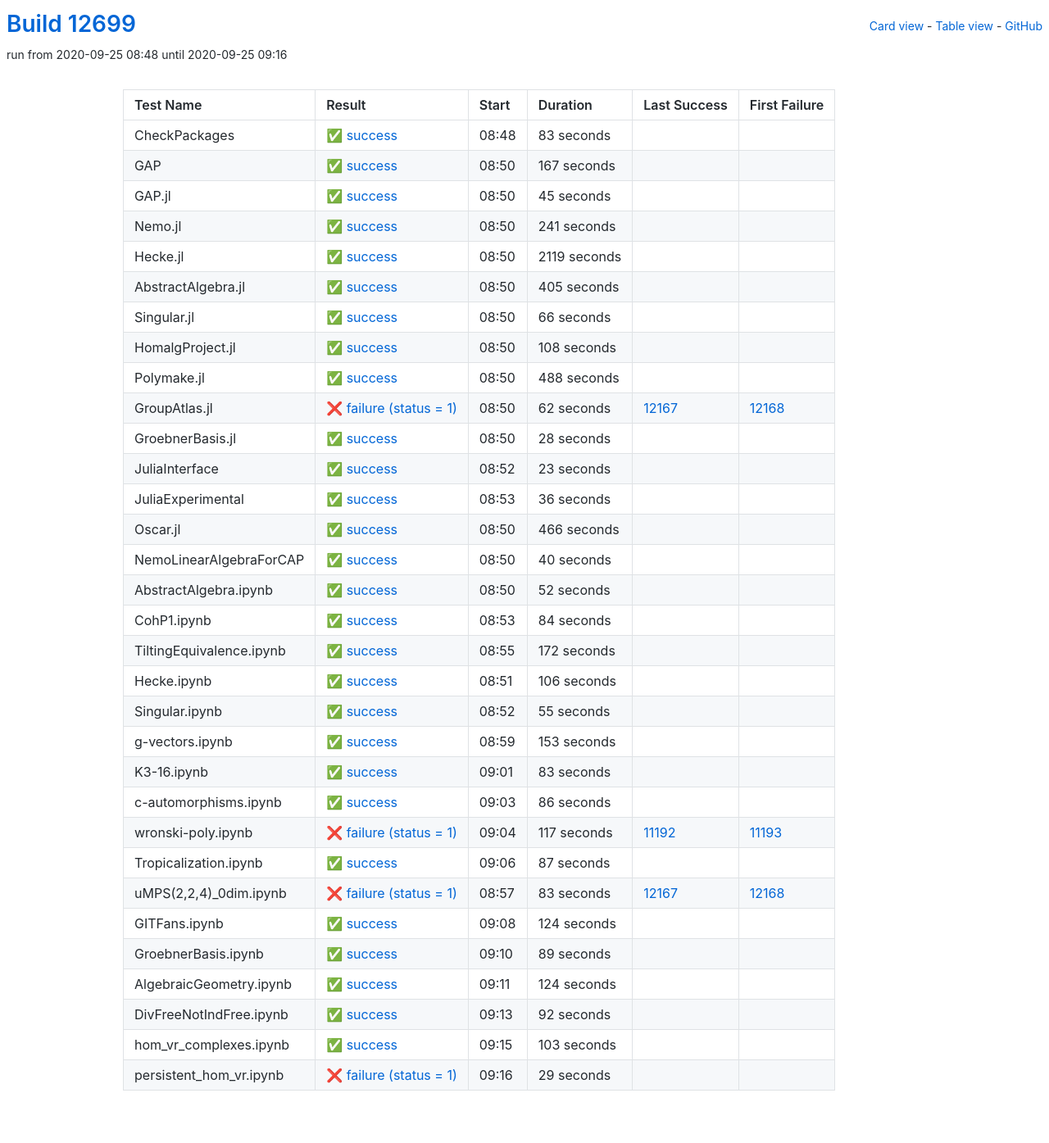
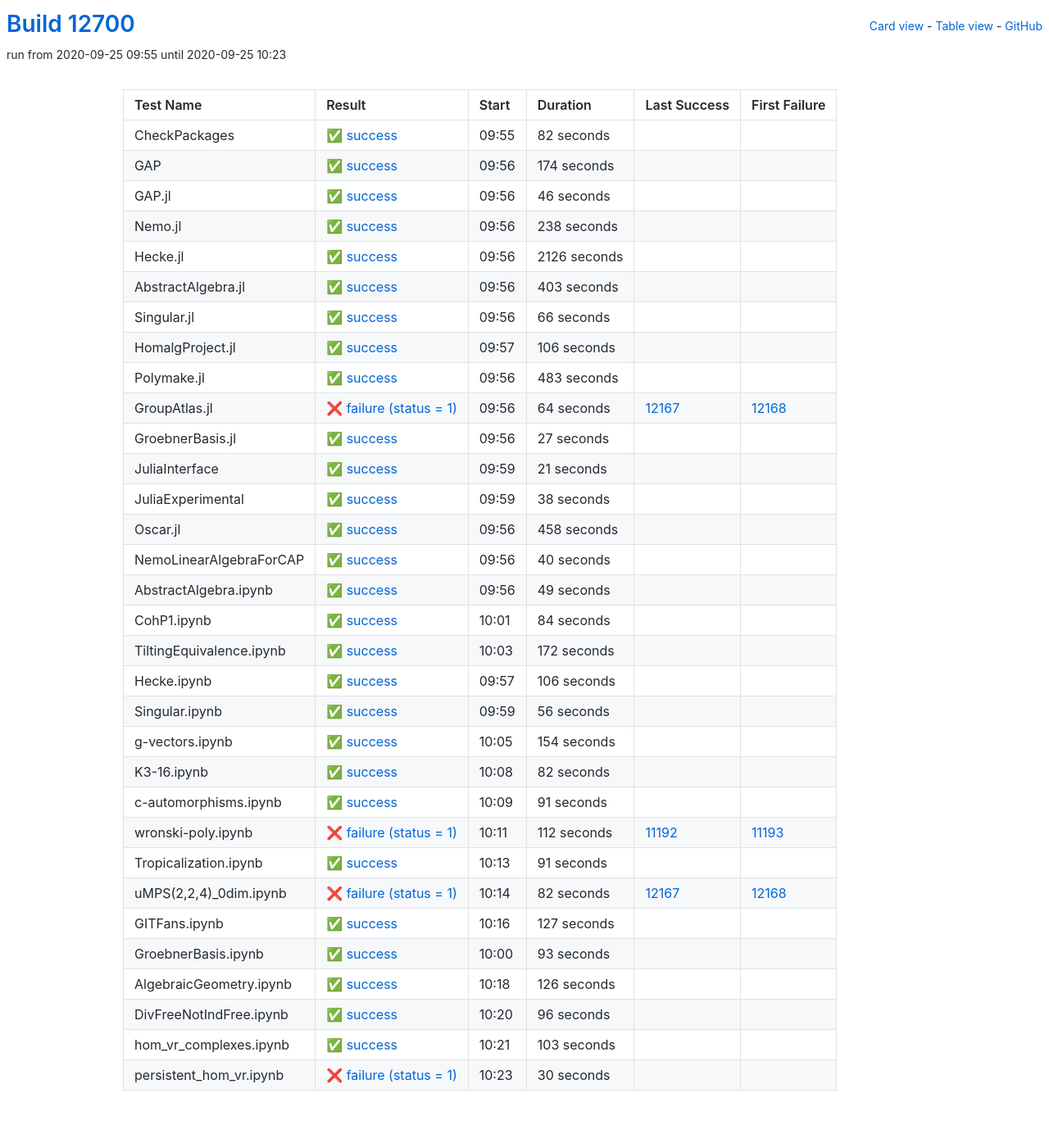
Before and after one commit to oscar-system/oscar-ci-status, a Jekyll site: the page built from table.html, in a window 1280 px wide. Shown: the whole page at 82% size. Built offline with Jekyll 4.4.1, drawn with Linux system fonts in a browser that asks for light colours.

Commit message:
Build #12700

```diff
--- a/_data/ci.yml
+++ b/_data/ci.yml
@@ -1,6 +1,6 @@
 ---
-build: 12699
-build_url: https://oscarci.mathematik.uni-kl.de/job/oscar/12699/
+build: 12700
+build_url: https://oscarci.mathematik.uni-kl.de/job/oscar/12700/
 job: oscar
 organization: oscar-system
 repo: oscar-ci-status
@@ -8,80 +8,80 @@ repourl: https://github.com/oscar-system/oscar-ci-status
 tests:
 - name: CheckPackages
   id: checkpackages
-  log: https://oscarci.mathematik.uni-kl.de/job/oscar/12699/artifact/logs/build-12699/CheckPackages.log
-  start: 2020-09-25 08:48
+  log: https://oscarci.mathematik.uni-kl.de/job/oscar/12700/artifact/logs/build-12700/CheckPackages.log
+  start: 2020-09-25 09:55
   success: true
   exitcode: 0
   status: success
-  duration: 83
+  duration: 82
   last_success: false
   last_success_url:
   first_failure: false
   first_failure_url:
 - name: GAP
   id: gap
-  log: https://oscarci.mathematik.uni-kl.de/job/oscar/12699/artifact/logs/build-12699/GAP.log
-  start: 2020-09-25 08:50
+  log: https://oscarci.mathematik.uni-kl.de/job/oscar/12700/artifact/logs/build-12700/GAP.log
+  start: 2020-09-25 09:56
   success: true
   exitcode: 0
   status: success
-  duration: 167
+  duration: 174
   last_success: false
   last_success_url:
   first_failure: false
   first_failure_url:
 - name: GAP.jl
   id: gap-jl
-  log: https://oscarci.mathematik.uni-kl.de/job/oscar/12699/artifact/logs/build-12699/GAP.jl.log
-  start: 2020-09-25 08:50
+  log: https://oscarci.mathematik.uni-kl.de/job/oscar/12700/artifact/logs/build-12700/GAP.jl.log
+  start: 2020-09-25 09:56
   success: true
   exitcode: 0
   status: success
-  duration: 45
+  duration: 46
   last_success: false
   last_success_url:
   first_failure: false
   first_failure_url:
 - name: Nemo.jl
   id: nemo-jl
-  log: https://oscarci.mathematik.uni-kl.de/job/oscar/12699/artifact/logs/build-12699/Nemo.jl.log
-  start: 2020-09-25 08:50
+  log: https://oscarci.mathematik.uni-kl.de/job/oscar/12700/artifact/logs/build-12700/Nemo.jl.log
+  start: 2020-09-25 09:56
   success: true
   exitcode: 0
   status: success
-  duration: 241
+  duration: 238
   last_success: false
   last_success_url:
   first_failure: false
   first_failure_url:
 - name: Hecke.jl
   id: hecke-jl
-  log: https://oscarci.mathematik.uni-kl.de/job/oscar/12699/artifact/logs/build-12699/Hecke.jl.log
-  start: 2020-09-25 08:50
+  log: https://oscarci.mathematik.uni-kl.de/job/oscar/12700/artifact/logs/build-12700/Hecke.jl.log
+  start: 2020-09-25 09:56
   success: true
   exitcode: 0
   status: success
-  duration: 2119
+  duration: 2126
   last_success: false
   last_success_url:
   first_failure: false
   first_failure_url:
 - name: AbstractAlgebra.jl
   id: abstractalgebra-jl
-  log: https://oscarci.mathematik.uni-kl.de/job/oscar/12699/artifact/logs/build-12699/AbstractAlgebra.jl.log
-  start: 2020-09-25 08:50
+  log: https://oscarci.mathematik.uni-kl.de/job/oscar/12700/artifact/logs/build-12700/AbstractAlgebra.jl.log
+  start: 2020-09-25 09:56
   success: true
   exitcode: 0
   status: success
-  duration: 405
+  duration: 403
   last_success: false
   last_success_url:
   first_failure: false
   first_failure_url:
 - name: Singular.jl
   id: singular-jl
-  log: https://oscarci.mathematik.uni-kl.de/job/oscar/12699/artifact/logs/build-12699/Singular.jl.log
-  start: 2020-09-25 08:50
+  log: https://oscarci.mathematik.uni-kl.de/job/oscar/12700/artifact/logs/build-12700/Singular.jl.log
+  start: 2020-09-25 09:56
   success: true
   exitcode: 0
   status: success
@@ -92,92 +92,92 @@ tests:
   first_failure_url:
 - name: HomalgProject.jl
   id: homalgproject-jl
-  log: https://oscarci.mathematik.uni-kl.de/job/oscar/12699/artifact/logs/build-12699/HomalgProject.jl.log
-  start: 2020-09-25 08:50
+  log: https://oscarci.mathematik.uni-kl.de/job/oscar/12700/artifact/logs/build-12700/HomalgProject.jl.log
+  start: 2020-09-25 09:57
   success: true
   exitcode: 0
   status: success
-  duration: 108
+  duration: 106
   last_success: false
   last_success_url:
   first_failure: false
   first_failure_url:
 - name: Polymake.jl
   id: polymake-jl
-  log: https://oscarci.mathematik.uni-kl.de/job/oscar/12699/artifact/logs/build-12699/Polymake.jl.log
-  start: 2020-09-25 08:50
+  log: https://oscarci.mathematik.uni-kl.de/job/oscar/12700/artifact/logs/build-12700/Polymake.jl.log
+  start: 2020-09-25 09:56
   success: true
   exitcode: 0
   status: success
-  duration: 488
+  duration: 483
   last_success: false
   last_success_url:
   first_failure: false
   first_failure_url:
 - name: GroupAtlas.jl
   id: groupatlas-jl
-  log: https://oscarci.mathematik.uni-kl.de/job/oscar/12699/artifact/logs/build-12699/GroupAtlas.jl.log
-  start: 2020-09-25 08:50
+  log: https://oscarci.mathematik.uni-kl.de/job/oscar/12700/artifact/logs/build-12700/GroupAtlas.jl.log
+  start: 2020-09-25 09:56
   success: false
   exitcode: 1
   status: failure
-  duration: 62
+  duration: 64
   last_success: 12167
   last_success_url: https://oscarci.mathematik.uni-kl.de/job/oscar/12167/
   first_failure: 12168
   first_failure_url: https://oscarci.mathematik.uni-kl.de/job/oscar/12168/
 - name: GroebnerBasis.jl
   id: groebnerbasis-jl
-  log: https://oscarci.mathematik.uni-kl.de/job/oscar/12699/artifact/logs/build-12699/GroebnerBasis.jl.log
-  start: 2020-09-25 08:50
+  log: https://oscarci.mathematik.uni-kl.de/job/oscar/12700/artifact/logs/build-12700/GroebnerBasis.jl.log
+  start: 2020-09-25 09:56
   success: true
   exitcode: 0
   status: success
-  duration: 28
+  duration: 27
   last_success: false
   last_success_url:
   first_failure: false
   first_failure_url:
 - name: JuliaInterface
   id: juliainterface
-  log: https://oscarci.mathematik.uni-kl.de/job/oscar/12699/artifact/logs/build-12699/JuliaInterface.log
-  start: 2020-09-25 08:52
+  log: https://oscarci.mathematik.uni-kl.de/job/oscar/12700/artifact/logs/build-12700/JuliaInterface.log
+  start: 2020-09-25 09:59
   success: true
   exitcode: 0
   status: success
-  duration: 23
+  duration: 21
   last_success: false
   last_success_url:
   first_failure: false
   first_failure_url:
 - name: JuliaExperimental
   id: juliaexperimental
-  log: https://oscarci.mathematik.uni-kl.de/job/oscar/12699/artifact/logs/build-12699/JuliaExperimental.log
-  start: 2020-09-25 08:53
+  log: https://oscarci.mathematik.uni-kl.de/job/oscar/12700/artifact/logs/build-12700/JuliaExperimental.log
+  start: 2020-09-25 09:59
   success: true
   exitcode: 0
   status: success
-  duration: 36
+  duration: 38
   last_success: false
   last_success_url:
   first_failure: false
   first_failure_url:
 - name: Oscar.jl
   id: oscar-jl
-  log: https://oscarci.mathematik.uni-kl.de/job/oscar/12699/artifact/logs/build-12699/Oscar.jl.log
-  start: 2020-09-25 08:50
+  log: https://oscarci.mathematik.uni-kl.de/job/oscar/12700/artifact/logs/build-12700/Oscar.jl.log
+  start: 2020-09-25 09:56
   success: true
   exitcode: 0
   status: success
-  duration: 466
+  duration: 458
   last_success: false
   last_success_url:
   first_failure: false
   first_failure_url:
 - name: NemoLinearAlgebraForCAP
   id: nemolinearalgebraforcap
-  log: https://oscarci.mathematik.uni-kl.de/job/oscar/12699/artifact/logs/build-12699/NemoLinearAlgebraForCAP.log
-  start: 2020-09-25 08:50
+  log: https://oscarci.mathematik.uni-kl.de/job/oscar/12700/artifact/logs/build-12700/NemoLinearAlgebraForCAP.log
+  start: 2020-09-25 09:56
   success: true
   exitcode: 0
   status: success
@@ -188,20 +188,20 @@ tests:
   first_failure_url:
 - name: AbstractAlgebra.ipynb
   id: abstractalgebra-ipynb
-  log: https://oscarci.mathematik.uni-kl.de/job/oscar/12699/artifact/logs/build-12699/AbstractAlgebra.ipynb.log
-  start: 2020-09-25 08:50
+  log: https://oscarci.mathematik.uni-kl.de/job/oscar/12700/artifact/logs/build-12700/AbstractAlgebra.ipynb.log
+  start: 2020-09-25 09:56
   success: true
   exitcode: 0
   status: success
-  duration: 52
+  duration: 49
   last_success: false
   last_success_url:
   first_failure: false
   first_failure_url:
 - name: CohP1.ipynb
   id: cohp1-ipynb
-  log: https://oscarci.mathematik.uni-kl.de/job/oscar/12699/artifact/logs/build-12699/CohP1.ipynb.log
-  start: 2020-09-25 08:53
+  log: https://oscarci.mathematik.uni-kl.de/job/oscar/12700/artifact/logs/build-12700/CohP1.ipynb.log
+  start: 2020-09-25 10:01
   success: true
   exitcode: 0
   status: success
@@ -212,8 +212,8 @@ tests:
   first_failure_url:
 - name: TiltingEquivalence.ipynb
   id: tiltingequivalence-ipynb
-  log: https://oscarci.mathematik.uni-kl.de/job/oscar/12699/artifact/logs/build-12699/TiltingEquivalence.ipynb.log
-  start: 2020-09-25 08:55
+  log: https://oscarci.mathematik.uni-kl.de/job/oscar/12700/artifact/logs/build-12700/TiltingEquivalence.ipynb.log
+  start: 2020-09-25 10:03
   success: true
   exitcode: 0
   status: success
@@ -224,8 +224,8 @@ tests:
   first_failure_url:
 - name: Hecke.ipynb
   id: hecke-ipynb
-  log: https://oscarci.mathematik.uni-kl.de/job/oscar/12699/artifact/logs/build-12699/Hecke.ipynb.log
-  start: 2020-09-25 08:51
+  log: https://oscarci.mathematik.uni-kl.de/job/oscar/12700/artifact/logs/build-12700/Hecke.ipynb.log
+  start: 2020-09-25 09:57
   success: true
   exitcode: 0
   status: success
@@ -236,140 +236,140 @@ tests:
   first_failure_url:
 - name: Singular.ipynb
   id: singular-ipynb
-  log: https://oscarci.mathematik.uni-kl.de/job/oscar/12699/artifact/logs/build-12699/Singular.ipynb.log
-  start: 2020-09-25 08:52
+  log: https://oscarci.mathematik.uni-kl.de/job/oscar/12700/artifact/logs/build-12700/Singular.ipynb.log
+  start: 2020-09-25 09:59
   success: true
   exitcode: 0
   status: success
-  duration: 55
+  duration: 56
   last_success: false
   last_success_url:
   first_failure: false
   first_failure_url:
 - name: g-vectors.ipynb
   id: g-vectors-ipynb
-  log: https://oscarci.mathematik.uni-kl.de/job/oscar/12699/artifact/logs/build-12699/g-vectors.ipynb.log
-  start: 2020-09-25 08:59
+  log: https://oscarci.mathematik.uni-kl.de/job/oscar/12700/artifact/logs/build-12700/g-vectors.ipynb.log
+  start: 2020-09-25 10:05
   success: true
   exitcode: 0
   status: success
-  duration: 153
+  duration: 154
   last_success: false
   last_success_url:
   first_failure: false
   first_failure_url:
 - name: K3-16.ipynb
   id: k3-16-ipynb
-  log: https://oscarci.mathematik.uni-kl.de/job/oscar/12699/artifact/logs/build-12699/K3-16.ipynb.log
-  start: 2020-09-25 09:01
+  log: https://oscarci.mathematik.uni-kl.de/job/oscar/12700/artifact/logs/build-12700/K3-16.ipynb.log
+  start: 2020-09-25 10:08
   success: true
   exitcode: 0
   status: success
-  duration: 83
+  duration: 82
   last_success: false
   last_success_url:
   first_failure: false
   first_failure_url:
 - name: c-automorphisms.ipynb
   id: c-automorphisms-ipynb
-  log: https://oscarci.mathematik.uni-kl.de/job/oscar/12699/artifact/logs/build-12699/c-automorphisms.ipynb.log
-  start: 2020-09-25 09:03
+  log: https://oscarci.mathematik.uni-kl.de/job/oscar/12700/artifact/logs/build-12700/c-automorphisms.ipynb.log
+  start: 2020-09-25 10:09
   success: true
   exitcode: 0
   status: success
-  duration: 86
+  duration: 91
   last_success: false
   last_success_url:
   first_failure: false
   first_failure_url:
 - name: wronski-poly.ipynb
   id: wronski-poly-ipynb
-  log: https://oscarci.mathematik.uni-kl.de/job/oscar/12699/artifact/logs/build-12699/wronski-poly.ipynb.log
-  start: 2020-09-25 09:04
+  log: https://oscarci.mathematik.uni-kl.de/job/oscar/12700/artifact/logs/build-12700/wronski-poly.ipynb.log
+  start: 2020-09-25 10:11
   success: false
   exitcode: 1
   status: failure
-  duration: 117
+  duration: 112
   last_success: 11192
   last_success_url: https://oscarci.mathematik.uni-kl.de/job/oscar/11192/
   first_failure: 11193
   first_failure_url: https://oscarci.mathematik.uni-kl.de/job/oscar/11193/
 - name: Tropicalization.ipynb
   id: tropicalization-ipynb
-  log: https://oscarci.mathematik.uni-kl.de/job/oscar/12699/artifact/logs/build-12699/Tropicalization.ipynb.log
-  start: 2020-09-25 09:06
+  log: https://oscarci.mathematik.uni-kl.de/job/oscar/12700/artifact/logs/build-12700/Tropicalization.ipynb.log
+  start: 2020-09-25 10:13
   success: true
   exitcode: 0
   status: success
-  duration: 87
+  duration: 91
   last_success: false
   last_success_url:
   first_failure: false
   first_failure_url:
 - name: uMPS(2,2,4)_0dim.ipynb
   id: umps-2-2-4-0dim-ipynb
-  log: https://oscarci.mathematik.uni-kl.de/job/oscar/12699/artifact/logs/build-12699/uMPS-2-2-4-_0dim.ipynb.log
-  start: 2020-09-25 08:57
+  log: https://oscarci.mathematik.uni-kl.de/job/oscar/12700/artifact/logs/build-12700/uMPS-2-2-4-_0dim.ipynb.log
+  start: 2020-09-25 10:14
   success: false
   exitcode: 1
   status: failure
-  duration: 83
+  duration: 82
   last_success: 12167
   last_success_url: https://oscarci.mathematik.uni-kl.de/job/oscar/12167/
   first_failure: 12168
   first_failure_url: https://oscarci.mathematik.uni-kl.de/job/oscar/12168/
 - name: GITFans.ipynb
   id: gitfans-ipynb
-  log: https://oscarci.mathematik.uni-kl.de/job/oscar/12699/artifact/logs/build-12699/GITFans.ipynb.log
-  start: 2020-09-25 09:08
+  log: https://oscarci.mathematik.uni-kl.de/job/oscar/12700/artifact/logs/build-12700/GITFans.ipynb.log
+  start: 2020-09-25 10:16
   success: true
   exitcode: 0
   status: success
-  duration: 124
+  duration: 127
   last_success: false
   last_success_url:
   first_failure: false
   first_failure_url:
 - name: GroebnerBasis.ipynb
   id: groebnerbasis-ipynb
-  log: https://oscarci.mathematik.uni-kl.de/job/oscar/12699/artifact/logs/build-12699/GroebnerBasis.ipynb.log
-  start: 2020-09-25 09:10
+  log: https://oscarci.mathematik.uni-kl.de/job/oscar/12700/artifact/logs/build-12700/GroebnerBasis.ipynb.log
+  start: 2020-09-25 10:00
   success: true
   exitcode: 0
   status: success
-  duration: 89
+  duration: 93
   last_success: false
   last_success_url:
   first_failure: false
   first_failure_url:
 - name: AlgebraicGeometry.ipynb
   id: algebraicgeometry-ipynb
-  log: https://oscarci.mathematik.uni-kl.de/job/oscar/12699/artifact/logs/build-12699/AlgebraicGeometry.ipynb.log
-  start: 2020-09-25 09:11
+  log: https://oscarci.mathematik.uni-kl.de/job/oscar/12700/artifact/logs/build-12700/AlgebraicGeometry.ipynb.log
+  start: 2020-09-25 10:18
   success: true
   exitcode: 0
   status: success
-  duration: 124
+  duration: 126
   last_success: false
   last_success_url:
   first_failure: false
   first_failure_url:
 - name: DivFreeNotIndFree.ipynb
   id: divfreenotindfree-ipynb
-  log: https://oscarci.mathematik.uni-kl.de/job/oscar/12699/artifact/logs/build-12699/DivFreeNotIndFree.ipynb.log
-  start: 2020-09-25 09:13
+  log: https://oscarci.mathematik.uni-kl.de/job/oscar/12700/artifact/logs/build-12700/DivFreeNotIndFree.ipynb.log
+  start: 2020-09-25 10:20
   success: true
   exitcode: 0
   status: success
-  duration: 92
+  duration: 96
   last_success: false
   last_success_url:
   first_failure: false
   first_failure_url:
 - name: hom_vr_complexes.ipynb
   id: hom-vr-complexes-ipynb
-  log: https://oscarci.mathematik.uni-kl.de/job/oscar/12699/artifact/logs/build-12699/hom_vr_complexes.ipynb.log
-  start: 2020-09-25 09:15
+  log: https://oscarci.mathematik.uni-kl.de/job/oscar/12700/artifact/logs/build-12700/hom_vr_complexes.ipynb.log
+  start: 2020-09-25 10:21
   success: true
   exitcode: 0
   status: success
@@ -380,12 +380,12 @@ tests:
   first_failure_url:
 - name: persistent_hom_vr.ipynb
   id: persistent-hom-vr-ipynb
-  log: https://oscarci.mathematik.uni-kl.de/job/oscar/12699/artifact/logs/build-12699/persistent_hom_vr.ipynb.log
-  start: 2020-09-25 09:16
+  log: https://oscarci.mathematik.uni-kl.de/job/oscar/12700/artifact/logs/build-12700/persistent_hom_vr.ipynb.log
+  start: 2020-09-25 10:23
   success: false
   exitcode: 1
   status: failure
-  duration: 29
+  duration: 30
   last_success: false
   last_success_url:
   first_failure: false
```
Also changed, not shown: README.md.
